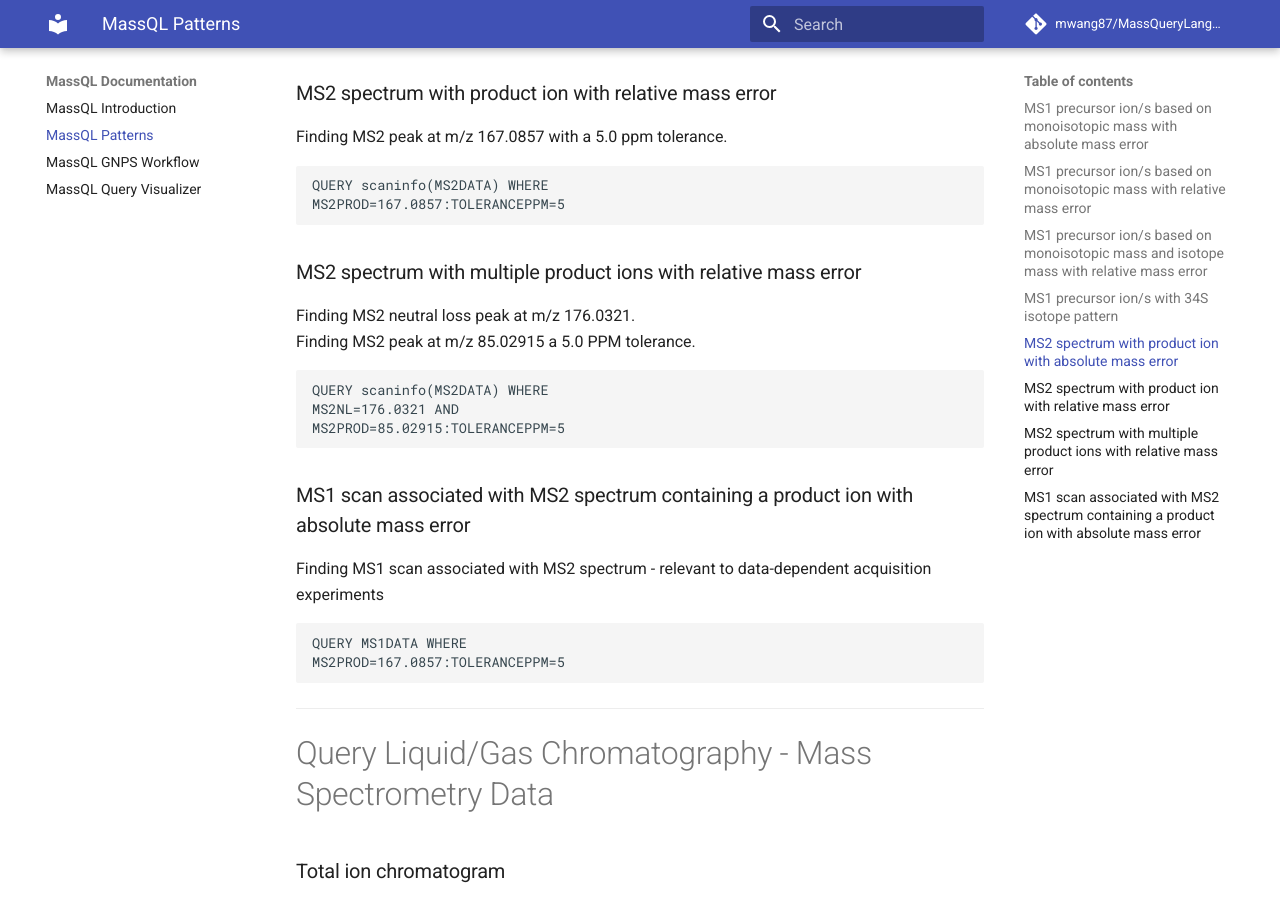
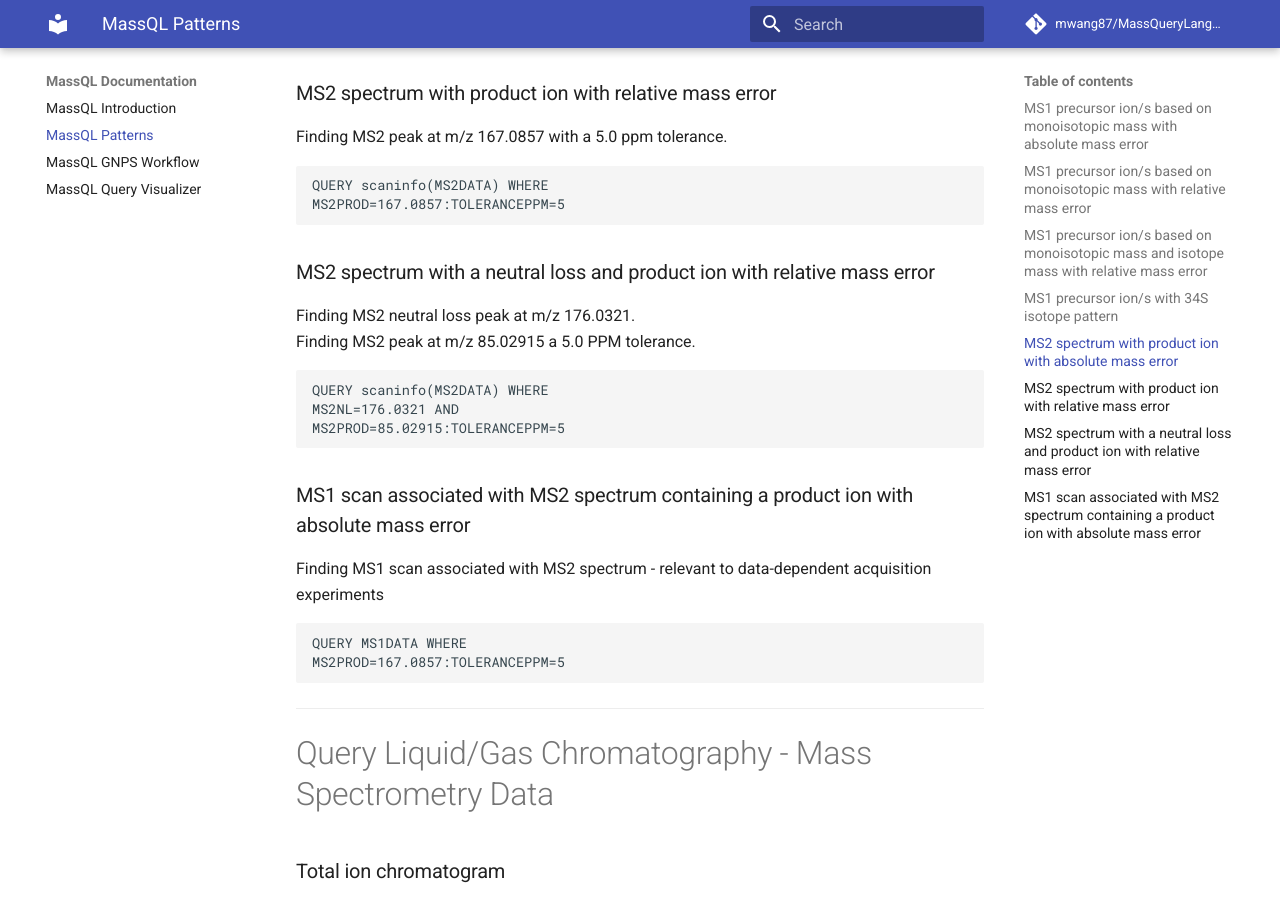
Before and after one commit to mwang87/MassQueryLanguage_Documentation, an MkDocs documentation site: the page built from docs/patterns.md, in a window 1280 px wide and 900 px high, scrolled down 1231 px. Built offline with MkDocs 1.6.1 and Material for MkDocs 9.7.7, drawn with Linux system fonts in a browser that asks for light colours; comment, search, counter and statistics services are not loaded.

Commit message:
Update patterns.md

````diff
--- a/docs/patterns.md
+++ b/docs/patterns.md
@@ -51,7 +51,7 @@
 MS2PROD=167.0857:TOLERANCEPPM=5
 ```
 
-### MS2 spectrum with multiple product ions with relative mass error
+### MS2 spectrum with a neutral loss and product ion with relative mass error
 Finding MS2 neutral loss peak at m/z 176.0321.<br>
 Finding MS2 peak at m/z 85.02915 a 5.0 PPM tolerance.
 ```
````
